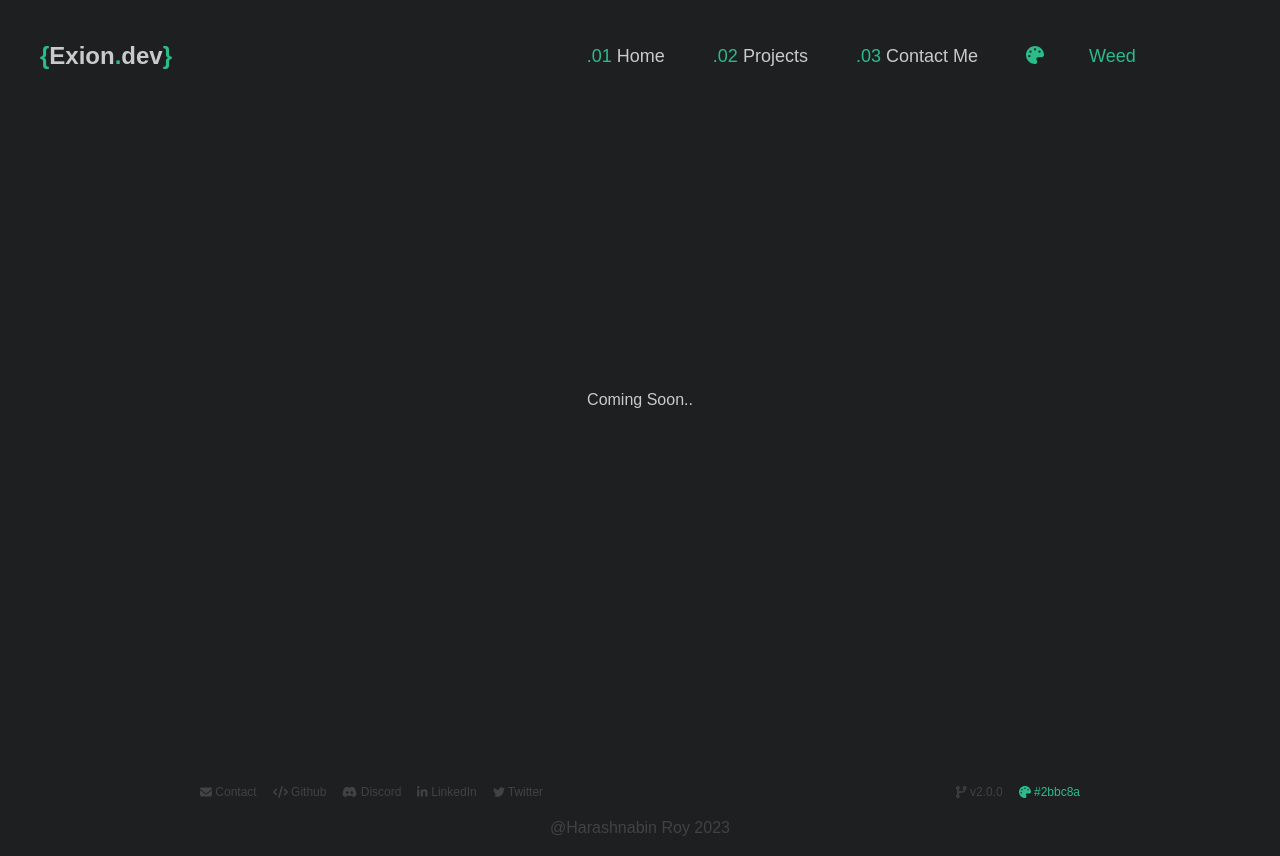
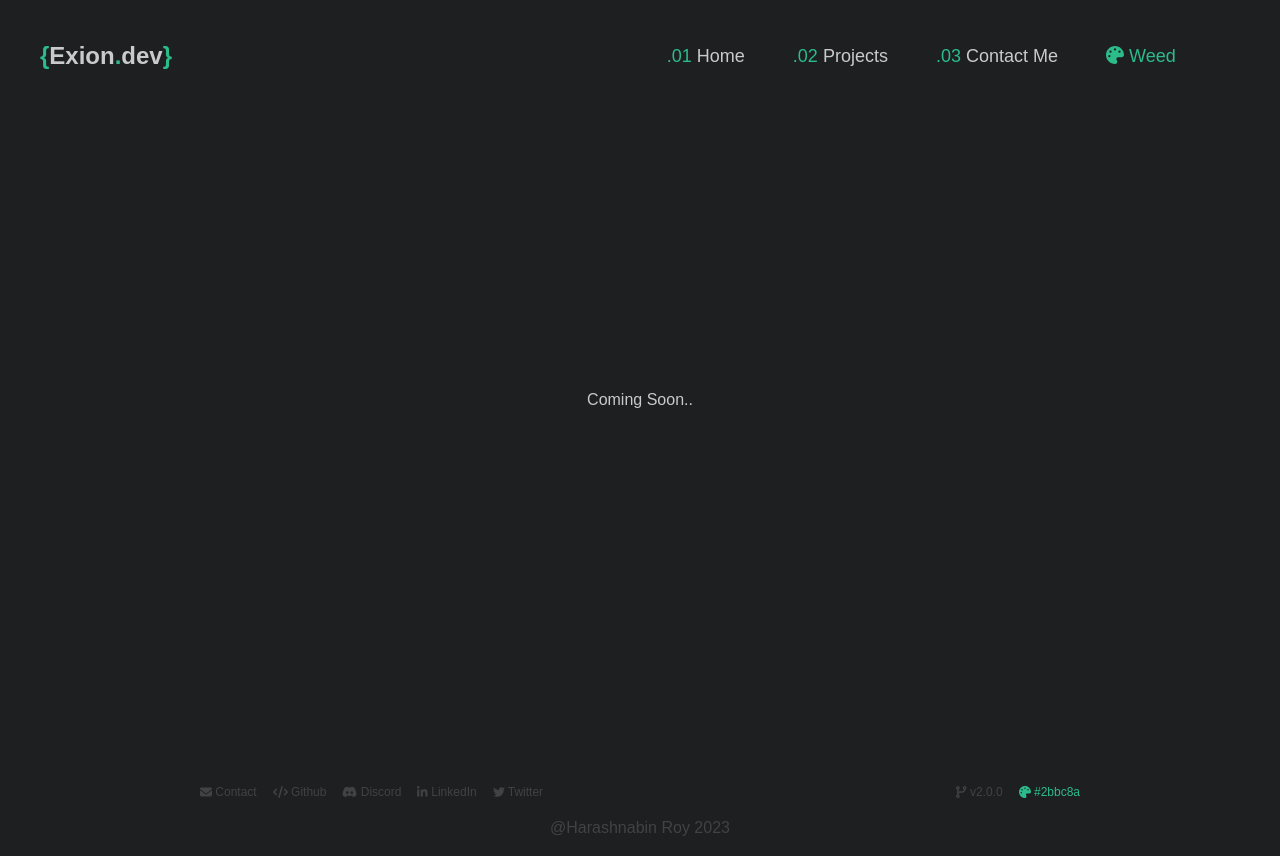
Before and after one commit to HarashnabinRoy/portfolio-next, a Next.js app: page /contact in a window 1280 px wide. Built offline with nearby package versions, Linux system fonts and the light colour scheme; a web font is replaced by a local one.

Commit message:
Color Test

```diff
--- a/components/shared/Footer/colorDropdown.js
+++ b/components/shared/Footer/colorDropdown.js
@@ -25,9 +25,9 @@ export default function ColorDropdown() {
 
 
     return (
-        <select onChange={handleColorChange} value={defaultColor} className="hover:cursor-pointer appearance-none outline-none ring-transparent bg-[#1d1f21] origin-bottom px-10" style={{color:color}}>
+        <select onChange={handleColorChange} value={defaultColor} className="hover:cursor-pointer appearance-none outline-none ring-transparent bg-[#1d1f21] origin-bottom" style={{color:color}}>
             <option value="#2bbc8a" className="text-[#2bbc8a]">Weed</option>
-            <option value="#17b8bd" className="text-[#17b8bd] bg-[#17b8bd]">Pulse</option>
+            <option value="#17b8bd" className="text-[#000000] bg-[#17b8bd]">Pulse</option>
             <option value="#e2b714" className="text-[#e2b714]">Serika</option>
             <option value="#00e980" className="text-[#00e980] px-4">Aurora</option>
             <option value="#79a617" className="text-[#79a617]">Terminal</option>
```
